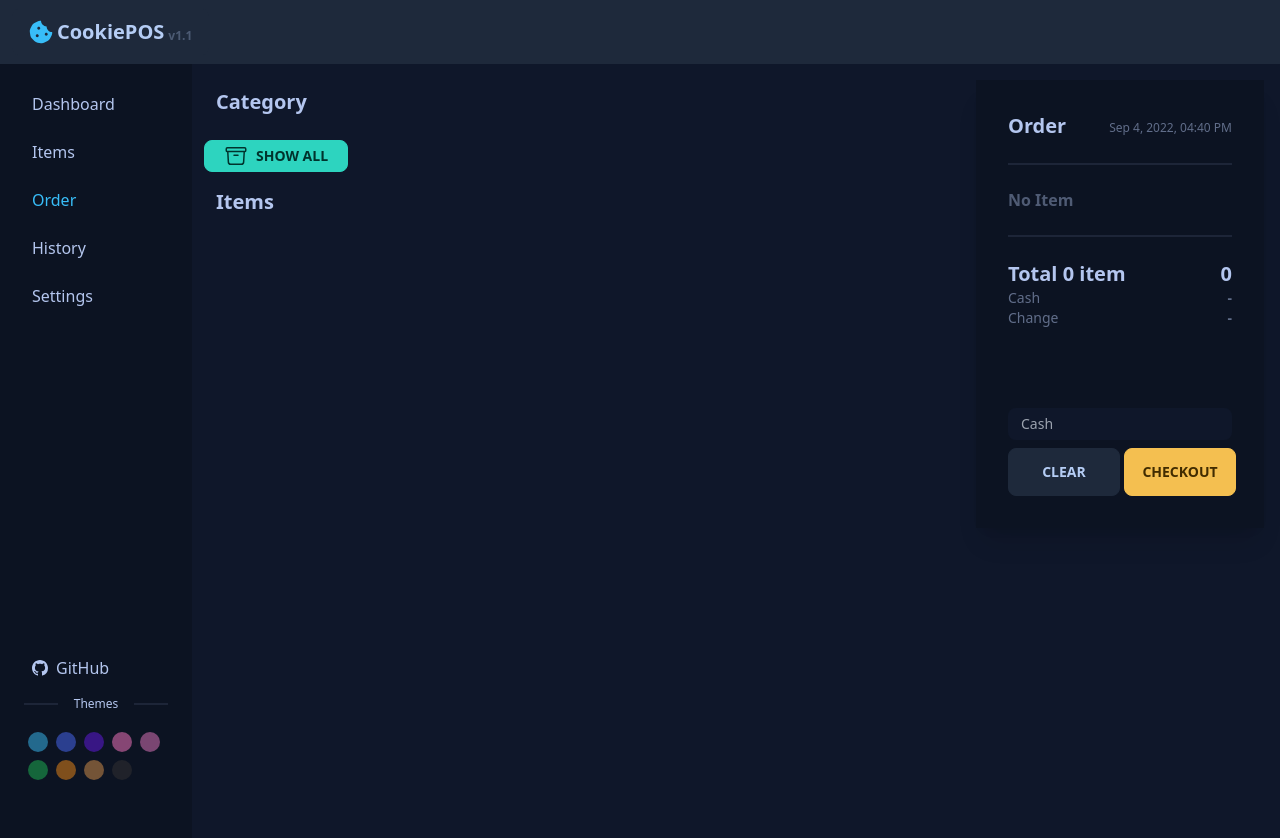
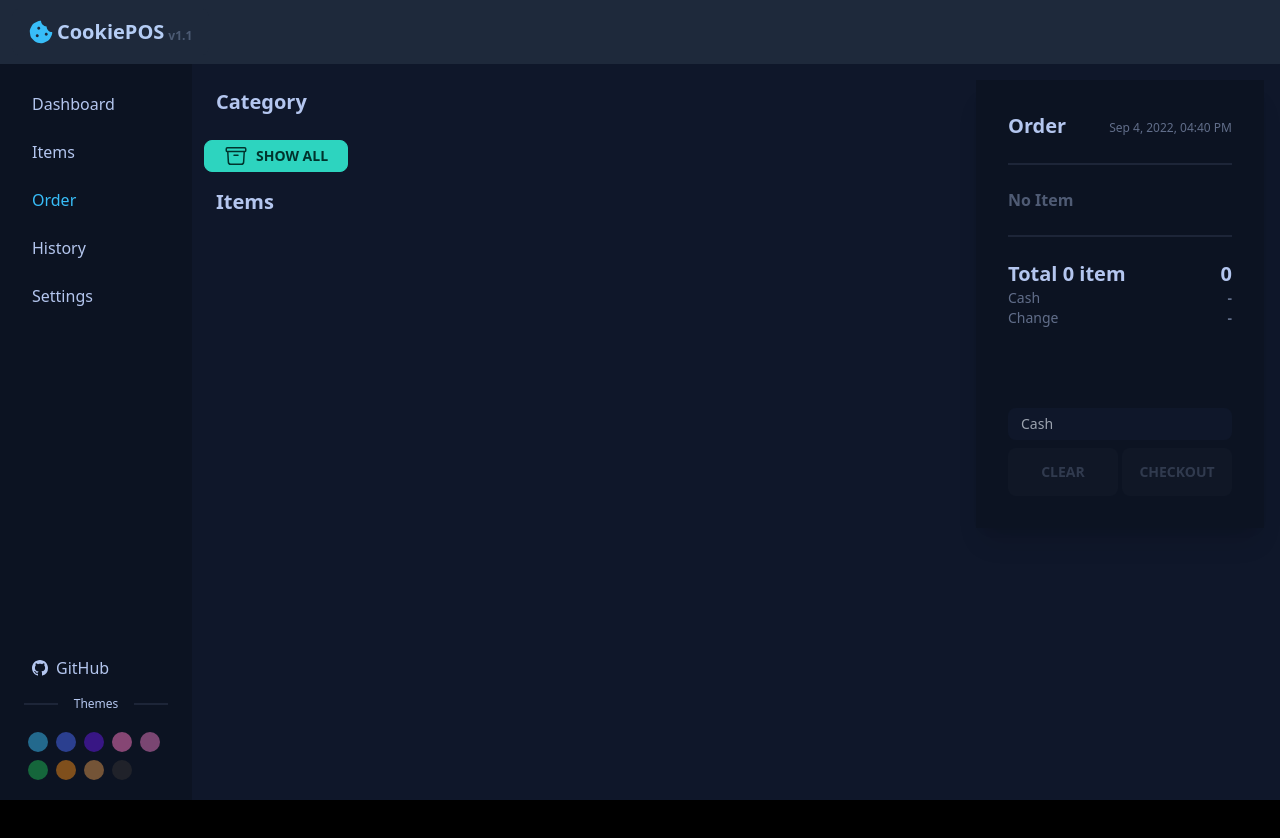
Before and after one commit to madvier83/next-kasir, a Next.js app: page /order in a window 1280 px wide. Shown: the top 838 px of the page. After the commit the page ends 800 px from the top, so only its background shows below. Built offline with nearby package versions, Linux system fonts and the light colour scheme.

Commit message:
Bug fixes & browser support

```diff
--- a/components/Drawer.jsx
+++ b/components/Drawer.jsx
@@ -9,7 +9,7 @@ export default function Drawer({children, changeTheme,  theme}) {
         <>
             <div data-theme={theme} className="drawer drawer-mobile">
                 <input id="my-drawer-2" type="checkbox" className="drawer-toggle" />
-                <div className="drawer-content">
+                <div className="drawer-content scroll-hide h-full pb-64">
                     {children}
                 </div>
                 <div className="drawer-side">
--- a/components/GlobalDataProvider.jsx
+++ b/components/GlobalDataProvider.jsx
@@ -45,15 +45,17 @@ export default function GlobalDataProvider({children}) {
     },[])
     return (
         <>
+        <div className="h-screen overflow-hidden">
             <Navbar
                 theme={theme}
             />
             <Drawer
                 changeTheme={changeTheme}
                 theme={theme}
-            >
+                >
                 {children}
             </Drawer>
+        </div>
         </>
     )
 }
--- a/pages/history.jsx
+++ b/pages/history.jsx
@@ -132,7 +132,7 @@ export default function History() {
                     </label>
 
                     {history.length > 0 ? (
-                        <div className="overflow-x-auto mb-64 ml-4 mt-4">
+                        <div className="overflow-x-auto mr-2 ml-4 mt-4">
                             <table className="table table-compact table-zebra">
                                 <thead>
                                     <tr>
--- a/pages/items.jsx
+++ b/pages/items.jsx
@@ -216,7 +216,7 @@ export default function Items() {
                         </div>
                     ) : (
                         <div className="flex flex-col pt-4 pl-4">
-                            <div className="overflow-x-auto overflow-scroll">
+                            <div className="overflow-x-auto overflow-scroll overflow-y-hidden">
                                 <table className="table table-compact table-zebra mt-2">
                                     <thead>
                                         <tr>
@@ -276,14 +276,14 @@ export default function Items() {
                 </h1>
 
                 {items?.length > 0 ? (
-                    <div className="flex flex-col pt-4 pl-4 max-w-4xl">
+                    <div className="flex flex-col pt-4 pl-4 mr-2 max-w-4xl">
                         <label
                             onClick={() => setItemModal((prev) => !prev)}
                             className="btn btn-sm btn-primary shadow-lg mb-2 mr-2 w-44 select-none hover:animate-pulse"
                         >
                             <span>+ Add Item</span>
                         </label>
-                        <div className="overflow-x-auto mb-64 overflow-scroll">
+                        <div className="overflow-x-auto overflow-scroll overflow-y-hidden">
                             <table className="table table-compact table-zebra mt-4">
                                 <thead>
                                     <tr>
@@ -365,7 +365,7 @@ export default function Items() {
                     }`}
                 >
                     <div className="modal-box relative">
-                        <form>
+                        <form onSubmit={categorySubmit}>
                             <h3 className="font-bold text-lg">
                                 Add new category
                             </h3>
@@ -419,7 +419,6 @@ export default function Items() {
                                 </label>
                                 <button
                                     className="btn btn-success"
-                                    onClick={categorySubmit}
                                 >
                                     Save
                                 </button>
@@ -434,7 +433,7 @@ export default function Items() {
                     }`}
                 >
                     <div className="modal-box relative">
-                        <form>
+                        <form onSubmit={itemSubmit}>
                             <h3 className="font-bold text-lg">Add new item</h3>
                             <div className="divider"></div>
 
@@ -453,6 +452,7 @@ export default function Items() {
                                     }
                                     placeholder="e.g. drinks"
                                     className="input input-bordered text-base w-full max-w-xs"
+                                    required
                                 />
                             </div>
 
@@ -474,6 +474,7 @@ export default function Items() {
                                     }
                                     placeholder="e.g. 25000"
                                     className="input input-bordered text-base w-full max-w-xs"
+                                    required
                                 />
                             </div>
 
@@ -495,6 +496,7 @@ export default function Items() {
                                     }
                                     placeholder="e.g. 150"
                                     className="input input-bordered text-base w-full max-w-xs"
+                                    required
                                 />
                             </div>
 
@@ -538,7 +540,6 @@ export default function Items() {
                                 </label>
                                 <button
                                     className="btn btn-success"
-                                    onClick={itemSubmit}
                                 >
                                     Save
                                 </button>
--- a/pages/order.jsx
+++ b/pages/order.jsx
@@ -360,17 +360,18 @@ export default function Order() {
                                                 //         event.preventDefault()
                                                 //     }
                                                 // }}
+                                                required
                                             />
-                                            <div className="flex justify-between">
+                                            <div className="flex justify-between mr-1">
                                                 <div
-                                                    className="btn btn-neutral w-1/2 btn-md mr-1"
+                                                    className={`btn ${orders.qtys<=0?"btn-disabled":"btn-ghost"} w-1/2 btn-md mr-1`}
                                                     onClick={() =>
                                                         setOrders(initialOrder)
                                                     }
                                                 >
                                                     Clear
                                                 </div>
-                                                <button className="btn btn-warning w-1/2 btn-md flex">
+                                                <button className="btn btn-warning w-1/2 btn-md flex" disabled={orders.qtys<=0}>
                                                     Checkout
                                                 </button>
                                             </div>
--- a/styles/globals.css
+++ b/styles/globals.css
@@ -10,8 +10,22 @@
   }
 }
 
+*{
+ @apply font-sans
+}
+
 .activeDrawer{
   @apply text-primary
+}
+/* Hide scrollbar for Chrome, Safari and Opera */
+.scroll-hide::-webkit-scrollbar {
+  display: none;
+}
+
+/* Hide scrollbar for IE, Edge and Firefox */
+.scroll-hide {
+  -ms-overflow-style: none;  /* IE and Edge */
+  scrollbar-width: none;  /* Firefox */
 }
 
 /* html,
```
